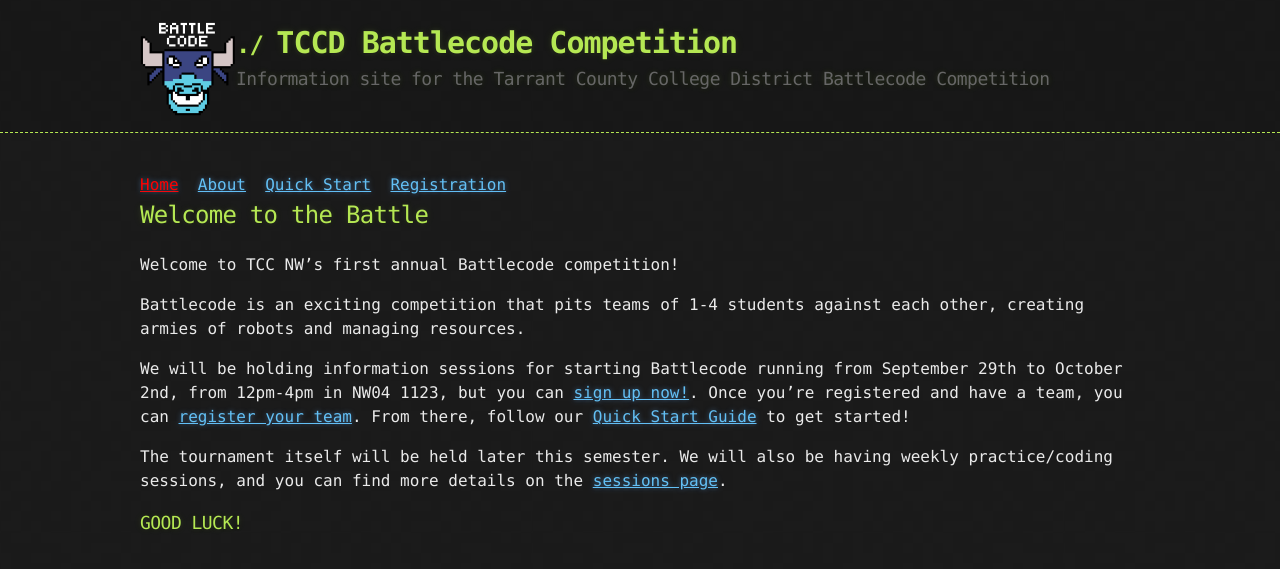
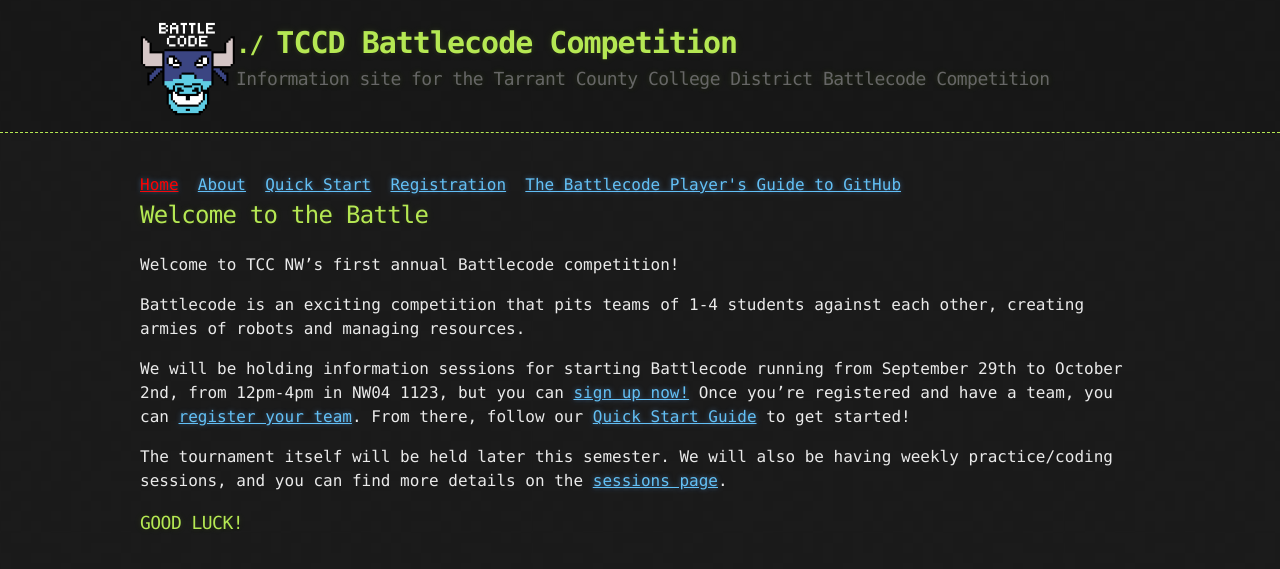
Before and after one commit to TCCD-Battlecode/tccd-battlecode.github.io, a Jekyll site: the page built from pages/index.md, in a window 1280 px wide. Shown: the top 569 px of the page. Built offline with Jekyll 4.4.1, drawn with Linux system fonts in a browser that asks for light colours.

Commit message:
add guide to nav

```diff
--- a/_data/navigation.yml
+++ b/_data/navigation.yml
@@ -6,6 +6,8 @@
   link: /quick_start/
 - name: Registration
   link: /registration/
+- name: The Battlecode Player's Guide to GitHub
+  link: /github/
 # - name: Practice Sessions Schedule
 #   link: /practice_schedule/
 # - name: Tournament Schedule
--- a/pages/index.md
+++ b/pages/index.md
@@ -12,7 +12,7 @@
 
 Battlecode is an exciting competition that pits teams of 1-4 students against each other, creating armies of robots and managing resources.
 
-We will be holding information sessions for starting Battlecode running from September 29th to October 2nd, from 12pm-4pm in NW04 1123, but you can [sign up now!](/registration/). Once you're registered and have a team, you can [register your team](/registration/teams/). From there, follow our [Quick Start Guide](/quick_start/) to get started!
+We will be holding information sessions for starting Battlecode running from September 29th to October 2nd, from 12pm-4pm in NW04 1123, but you can [sign up now!](/registration/) Once you're registered and have a team, you can [register your team](/registration/teams/). From there, follow our [Quick Start Guide](/quick_start/) to get started!
 
 The tournament itself will be held later this semester. We will also be having weekly practice/coding sessions, and you can find more details on the [sessions page](/sessions/).
 
```
